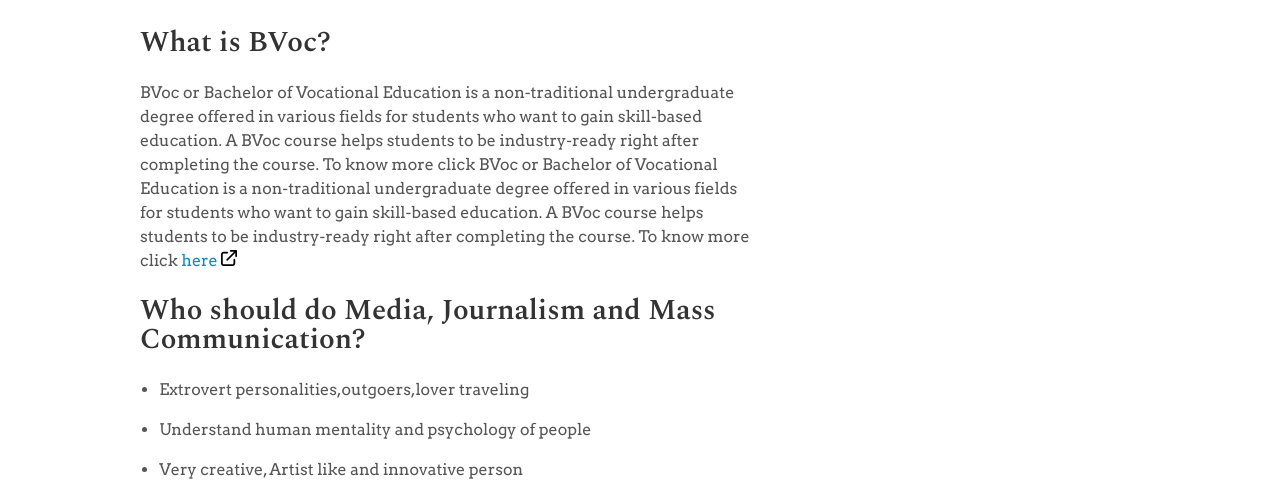
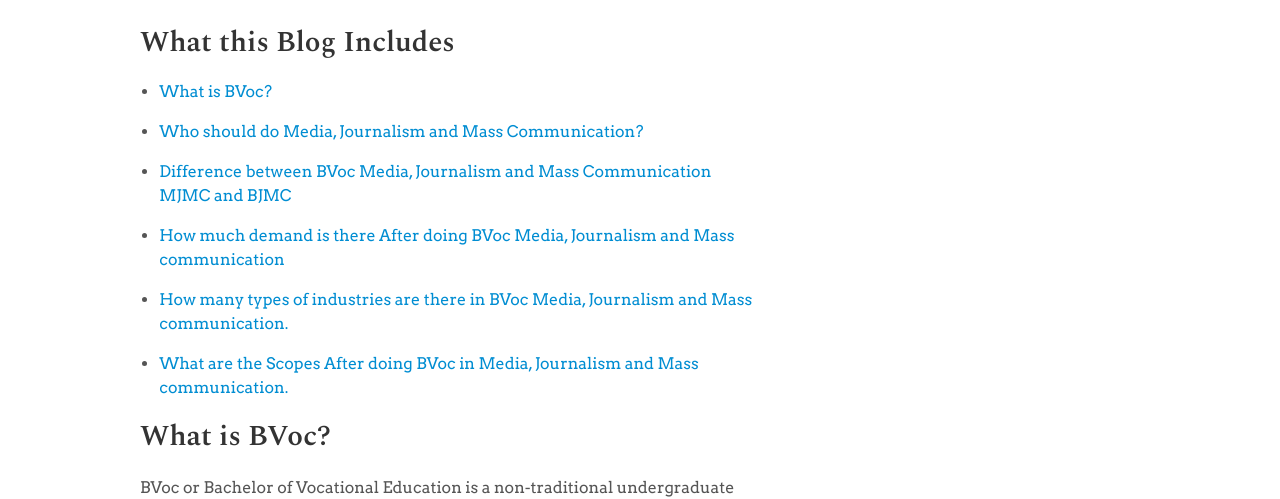
Before and after one commit to yash-drona/blog.bvoc, a website: page src/bvoc_mjmc.html in a window 1280 px wide. Shown: the part 302-801 px from the top of the page. Drawn offline with nearby package versions, Linux system fonts and the light colour scheme.

Commit message:
Index section added in MJMC blog

```diff
--- a/src/bvoc_mjmc.html
+++ b/src/bvoc_mjmc.html
@@ -32,7 +32,42 @@
       <section class="blog">
         <h1 class="blog__title">BVoc in Media, Journalism and Mass Communication/MJMC</h1>
 
-        <article class="article">
+        <div class="index">
+          <h2 class="index__title">What this Blog Includes</h2>
+          <nav>
+            <ul role="list">
+              <li><a href="#what-is-bvoc">What is BVoc?</a></li>
+              <li>
+                <a href="#who-should-do">Who should do Media, Journalism and Mass Communication?</a>
+              </li>
+              <li>
+                <a href="#difference"
+                  >Difference between BVoc Media, Journalism and Mass Communication MJMC and BJMC</a
+                >
+              </li>
+              <li>
+                <a href="#demand"
+                  >How much demand is there After doing BVoc Media, Journalism and Mass
+                  communication</a
+                >
+              </li>
+              <li>
+                <a href="#industries"
+                  >How many types of industries are there in BVoc Media, Journalism and Mass
+                  communication.</a
+                >
+              </li>
+              <li>
+                <a href="#scopes"
+                  >What are the Scopes After doing BVoc in Media, Journalism and Mass
+                  communication.</a
+                >
+              </li>
+            </ul>
+          </nav>
+        </div>
+
+        <article class="article" id="what-is-bvoc">
           <h2 class="article__title">What is BVoc?</h2>
           <p>
             BVoc or Bachelor of Vocational Education is a non-traditional undergraduate degree
@@ -52,7 +87,7 @@
           </p>
         </article>
 
-        <article class="article">
+        <article class="article" id="who-should-do">
           <h2 class="article__title">Who should do Media, Journalism and Mass Communication?</h2>
           <ul role="list">
             <li>Extrovert personalities,outgoers,lover traveling</li>
@@ -63,7 +98,7 @@
           </ul>
         </article>
 
-        <article class="article">
+        <article class="article" id="difference">
           <h2 class="article__title">
             Difference between BVoc Media, Journalism and Mass Communication MJMC and BJMC
           </h2>
@@ -86,7 +121,7 @@
           </p>
         </article>
 
-        <article class="article">
+        <article class="article" id="demand">
           <h2 class="article__title">
             How much demand is there After doing BVoc Media, Journalism and Mass communication
           </h2>
@@ -112,7 +147,7 @@
           </p>
         </article>
 
-        <article class="article">
+        <article class="article" id="industries">
           <h2 class="article__title">
             How many types of industries are there in BVoc Media, Journalism and Mass communication.
           </h2>
@@ -134,7 +169,7 @@
           </ul>
         </article>
 
-        <article class="article">
+        <article class="article" id="scopes">
           <h2 class="article__title">
             What are the Scopes After doing BVoc in Media, Journalism and Mass communication.
           </h2>
```
